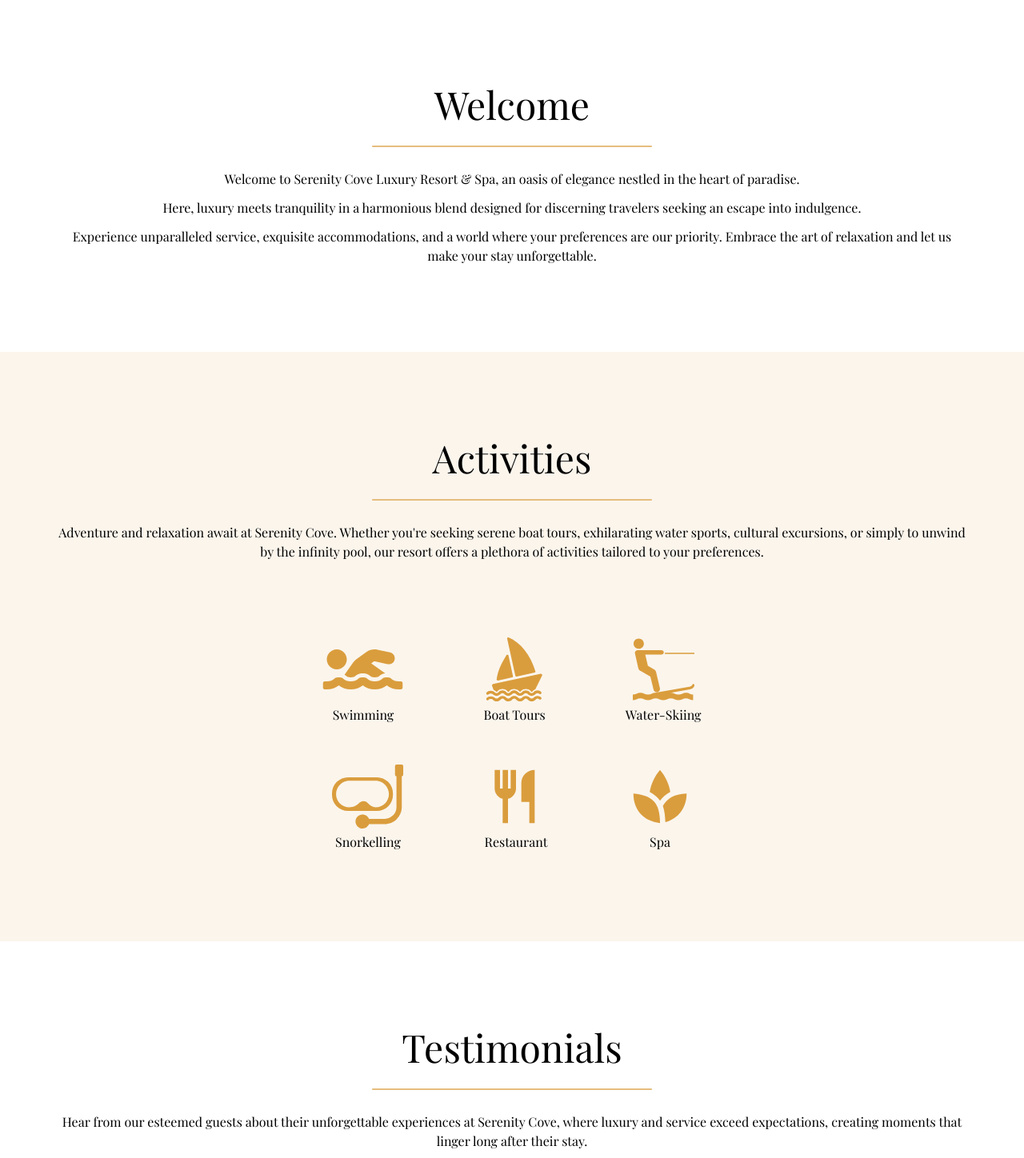
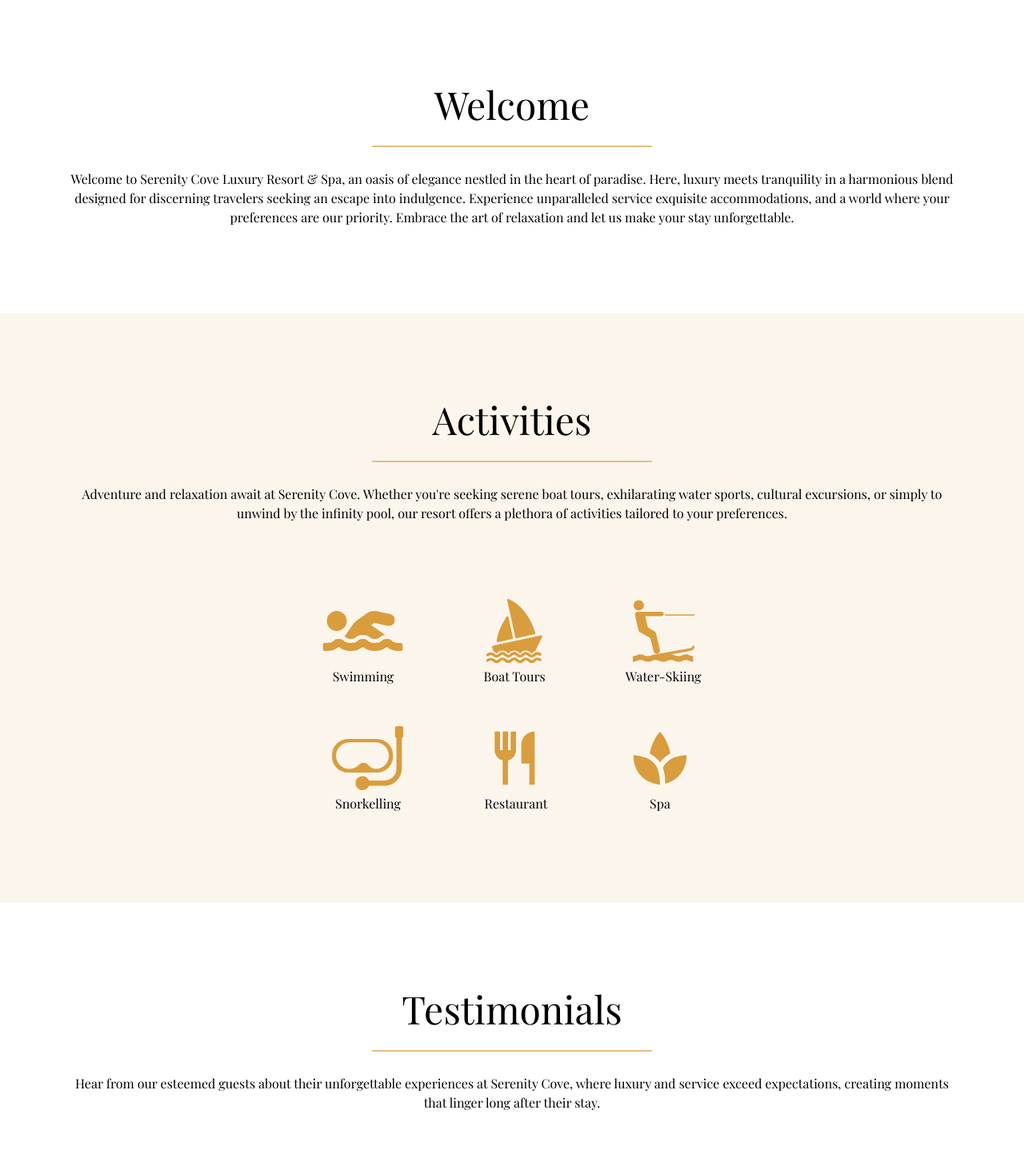
Before and after one commit to paradimes/serenity-cove-resort, a React (Vite) app in the folder client/: page / in a window 1280 px wide. Shown: the part 802-2250 px from the top of the page at 80% size. Built offline with nearby package versions, Linux system fonts and the light colour scheme; a web font is replaced by a local one.

Commit message:
added SectionHeader component, added horizontal padding to all sections

```diff
--- a/client/src/components/ActivitiesSection.tsx
+++ b/client/src/components/ActivitiesSection.tsx
@@ -5,29 +5,19 @@ import snorkel from "../assets/snorkel.svg";
 import eat from "../assets/eat.svg";
 import spa from "../assets/spa.svg";
 import Activity from "./common/Activity";
+import SectionHeader from "./common/SectionHeader";
 
 export default function ActivitiesSection() {
   return (
     <div
       id="activities-section"
-      className="w-full py-[100px] bg-yellow-50 flex flex-col items-center justify-center"
+      className="w-full py-[100px] px-[120px] bg-yellow-50 flex flex-col items-center justify-center"
     >
-      <div className="flex flex-col items-center justify-center gap-[75px] w-[1152px]">
-        <div
-          id="text-container"
-          className="flex flex-col items-center justify-center gap-5"
-        >
-          <h1 className="text-5xl p-2">Activities</h1>
-          <hr className=" w-[350px] h-[2px] bg-yellow-300 border-0 rounded" />
-          <div className="flex flex-col gap-3 text-center m-2">
-            <p>
-              Adventure and relaxation await at Serenity Cove. Whether you're
-              seeking serene boat tours, exhilarating water sports, cultural
-              excursions, or simply to unwind by the infinity pool, our resort
-              offers a plethora of activities tailored to your preferences.
-            </p>
-          </div>
-        </div>
+      <div className="flex flex-col items-center justify-center gap-[75px] w-full">
+        <SectionHeader
+          title="Activities"
+          description="Adventure and relaxation await at Serenity Cove. Whether you're seeking serene boat tours, exhilarating water sports, cultural  excursions, or simply to unwind by the infinity pool, our resort offers a plethora of activities tailored to your preferences."
+        />
         <div
           id="icons-container"
           className="flex w-[624px] p-3 items-center justify-center gap-x-[100px] gap-y-[50px] flex-wrap"
--- a/client/src/components/FooterSection.tsx
+++ b/client/src/components/FooterSection.tsx
@@ -6,9 +6,9 @@ export default function FooterSection() {
   return (
     <div
       id="footer-section"
-      className="w-full h-[540px] px-[40px] bg-yellow-700 flex flex-col items-center justify-center"
+      className="w-full h-[540px] py-[100px] px-[120px] bg-yellow-700 flex flex-col items-center justify-center"
     >
-      <div id="footer-container" className="w-full h-full my-[60px] relative">
+      <div id="footer-container" className="w-full h-full relative">
         <div
           id="logo-container"
           className="flex flex-row items-center justify-center gap-[5px] absolute left-0"
@@ -19,7 +19,7 @@ export default function FooterSection() {
             className="w-[17px] h-[17px]"
           />
           <span className="text-[16px] text-white font-medium hover:cursor-pointer">
-            Serenity Cove Luxury Resorts & Spa
+            Serenity Cove Luxury Resort & Spa
           </span>
         </div>
         <div
@@ -93,7 +93,7 @@ export default function FooterSection() {
           id="contact-container"
           className="flex flex-col items-start justify-start gap-8 absolute left-[500px] bottom-0 "
         >
-          <hr className=" w-[60px] h-[1px] bg-yellow-300 border-0 rounded" />
+          <hr className=" w-[60px] h-[1px] bg-yellow-300 border-0 rounded hover:bg-yellow-100" />
           <div className="flex flex-col gap-[5px] font-sans font-light text-yellow-50 ">
             <span className="text-[16px] hover:cursor-pointer hover:underline">
               +1 (800) 225-8521
@@ -105,7 +105,7 @@ export default function FooterSection() {
         </div>
         <div
           id="copyright-container"
-          className="flex flex-col text-right gap-0 absolute right-0 bottom-0 text-yellow-500 font-sans font-light"
+          className="flex flex-col text-right gap-0 absolute right-0 bottom-0 text-yellow-500 font-sans font-light hover:underline"
         >
           <span className="text-[11px] ">© 2024 — Serenity Resorts</span>
           <span className="text-[11px] ">All Rights Reserved</span>
--- a/client/src/components/OffersSection.tsx
+++ b/client/src/components/OffersSection.tsx
@@ -1,27 +1,17 @@
 import OfferCard from "./common/OfferCard";
+import SectionHeader from "./common/SectionHeader";
 
 export default function OffersSection() {
   return (
     <div
       id="offers-section"
-      className="w-full py-[100px] px-auto bg-yellow-50 flex flex-col items-center justify-center"
+      className="w-full py-[100px] px-[120px] bg-yellow-50 flex flex-col items-center justify-center"
     >
-      <div className="flex flex-col items-center justify-center gap-[75px] w-[1152px]">
-        <div
-          id="text-container"
-          className="flex flex-col items-center justify-center gap-5"
-        >
-          <h1 className="text-5xl p-2">Exclusive Offers</h1>
-          <hr className=" w-[350px] h-[2px] bg-yellow-300 border-0 rounded" />
-          <div className="flex flex-col gap-3 text-center m-2">
-            <p>
-              Discover our curated selection of exclusive offers designed to
-              enhance your stay. From early booking advantages to bespoke
-              package deals, elevate your experience at Serenity Cove with these
-              special promotions.
-            </p>
-          </div>
-        </div>
+      <div className="flex flex-col items-center justify-center gap-[75px] w-full">
+        <SectionHeader
+          title="Exclusive Offers"
+          description="Discover our curated selection of exclusive offers designed to enhance your stay. From early booking advantages to bespoke package deals, elevate your experience at Serenity Cove with these special promotions."
+        />
         <div
           id="offers-container"
           className="w-[1278px] flex flex-row items-center justify-center gap-[25px] flex-wrap"
--- a/client/src/components/TestimonialsSection.tsx
+++ b/client/src/components/TestimonialsSection.tsx
@@ -4,28 +4,19 @@ import linsday from "../assets/profilePictures/linsday-adebayo.png";
 import mary from "../assets/profilePictures/mary-jones.png";
 import samuel from "../assets/profilePictures/samuel-douglas.png";
 import stefan from "../assets/profilePictures/stefan-garcia.png";
+import SectionHeader from "./common/SectionHeader";
 
 export default function TestimonialsSection() {
   return (
     <div
       id="testimonials-section"
-      className="w-full py-[100px] px-auto bg-white flex flex-col items-center justify-center"
+      className="w-full py-[100px] px-[120px] bg-white flex flex-col items-center justify-center"
     >
-      <div className="flex flex-col items-center justify-center gap-[75px] w-[1152px]">
-        <div
-          id="text-container"
-          className="flex flex-col items-center justify-center gap-5"
-        >
-          <h1 className="text-5xl p-2">Testimonials</h1>
-          <hr className=" w-[350px] h-[2px] bg-yellow-300 border-0 rounded" />
-          <div className="flex flex-col gap-3 text-center m-2">
-            <p>
-              Hear from our esteemed guests about their unforgettable
-              experiences at Serenity Cove, where luxury and service exceed
-              expectations, creating moments that linger long after their stay.
-            </p>
-          </div>
-        </div>
+      <div className="flex flex-col items-center justify-center gap-[75px] w-full">
+        <SectionHeader
+          title="Testimonials"
+          description="Hear from our esteemed guests about their unforgettable experiences at Serenity Cove, where luxury and service exceed expectations, creating moments that linger long after their stay."
+        />
         <div
           id="testimonial-container"
           className="flex w-[1265px] items-center justify-center gap-x-[20px] gap-y-[20px] flex-wrap"
--- a/client/src/components/WelcomeSection.tsx
+++ b/client/src/components/WelcomeSection.tsx
@@ -1,27 +1,16 @@
+import SectionHeader from "./common/SectionHeader";
+
 export default function WelcomeSection() {
   return (
     <div
       id="welcome-section"
-      className="w-full py-[100px] bg-white flex flex-col items-center justify-center"
+      className="w-full py-[100px] px-[120px] bg-white flex flex-col items-center justify-center "
     >
-      <div className="flex flex-col items-center justify-center gap-5 w-[1152px]">
-        <h1 className="text-5xl p-2">Welcome</h1>
-        <hr className=" w-[350px] h-[2px] bg-yellow-300 border-0 rounded" />
-        <div className="flex flex-col gap-3 text-center m-2">
-          <p>
-            Welcome to Serenity Cove Luxury Resort & Spa, an oasis of elegance
-            nestled in the heart of paradise.
-          </p>
-          <p>
-            Here, luxury meets tranquility in a harmonious blend designed for
-            discerning travelers seeking an escape into indulgence.
-          </p>
-          <p>
-            Experience unparalleled service, exquisite accommodations, and a
-            world where your preferences are our priority. Embrace the art of
-            relaxation and let us make your stay unforgettable.
-          </p>
-        </div>
+      <div className="flex flex-col items-center justify-center gap-[75px] w-full">
+        <SectionHeader
+          title="Welcome"
+          description="Welcome to Serenity Cove Luxury Resort & Spa, an oasis of elegance nestled in the heart of paradise. Here, luxury meets tranquility in a harmonious blend designed for discerning travelers seeking an escape into indulgence. Experience unparalleled service exquisite accommodations, and a world where your preferences are our priority. Embrace the art of relaxation and let us make your stay unforgettable."
+        />
       </div>
     </div>
   );
--- /dev/null
+++ b/client/src/components/common/SectionHeader.tsx
@@ -0,0 +1,22 @@
+type SectionHeaderProps = {
+  title: string;
+  description: string;
+};
+
+export default function SectionHeader({
+  title,
+  description,
+}: SectionHeaderProps) {
+  return (
+    <div
+      id="text-container"
+      className="w-[1132px] flex flex-col items-center justify-center gap-5"
+    >
+      <h1 className="text-5xl p-2">{title}</h1>
+      <hr className=" w-[350px] h-[2px] bg-yellow-300 border-0 rounded" />
+      <div className="flex flex-col gap-3 text-center m-2">
+        <p>{description}</p>
+      </div>
+    </div>
+  );
+}
```
Also changed, not shown: client/src/components/ContactSection.tsx (+14 -24 lines).
